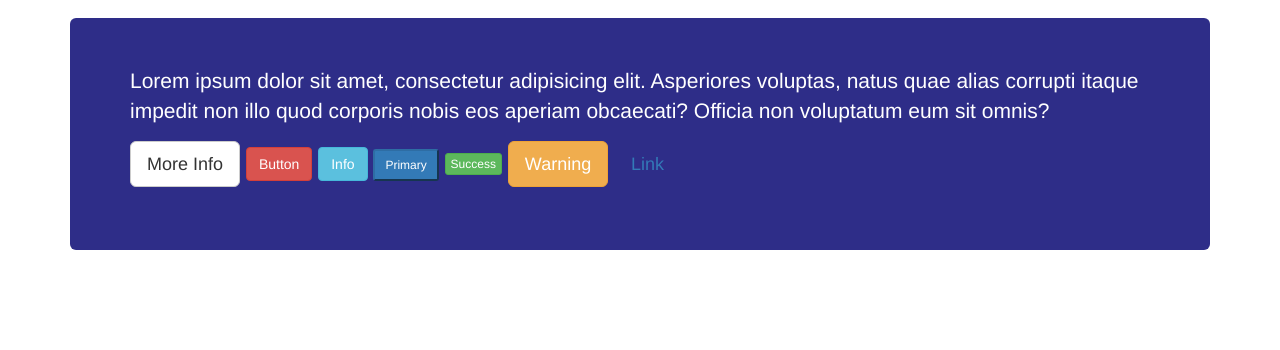
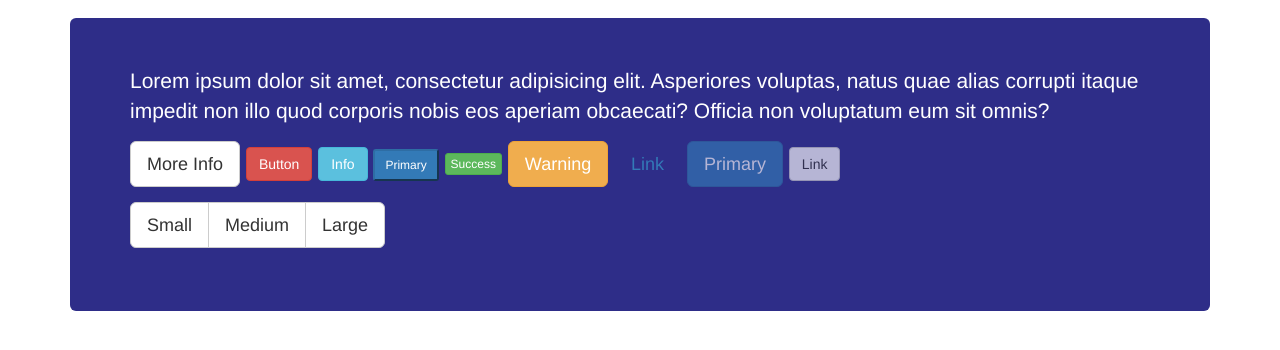
Before and after one commit to SHJoon/bootstrap-demo, a plain HTML site: page index.html in a window 1280 px wide. Shown: the part 102-452 px from the top of the page. Drawn offline with nearby package versions, Linux system fonts and the light colour scheme.

Commit message:
Additional buttons

```diff
--- a/index.html
+++ b/index.html
@@ -44,6 +44,7 @@
           omnis?
         </p>
 
+        <!-- Buttons -->
         <p>
           <!-- "role" isn't required, but it helps the readers -->
           <a href="#" class="btn btn-default btn-lg" role="button">More Info</a>
@@ -57,6 +58,16 @@
           <button type="submit" class="btn btn-success btn-xs">Success</button>
           <button type="submit" class="btn btn-warning btn-lg">Warning</button>
           <button type="submit" class="btn btn-link btn-lg">Link</button>
+
+          <button type="button" class="btn btn-lg btn-primary" disabled="disabled">Primary</button>
+
+          <a href="#" class="btn btn-default btn-md disabled" role="button">Link</a>
+
+          <div class="btn-group btn-group-lg" role="group">
+            <button type="button" class="btn btn-default">Small</button>
+            <button type="button" class="btn btn-default">Medium</button>
+            <button type="button" class="btn btn-default">Large</button>
+          </div>
         </p>
       </div>
     </div>
```
